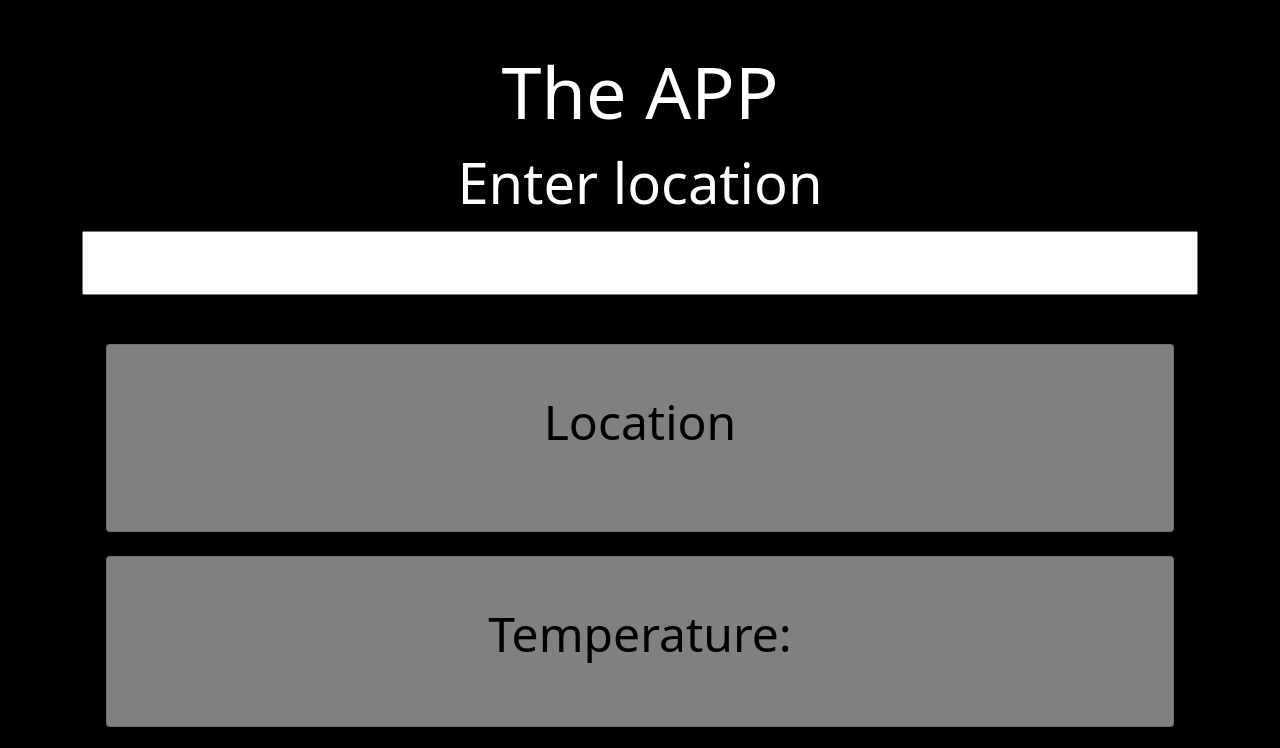
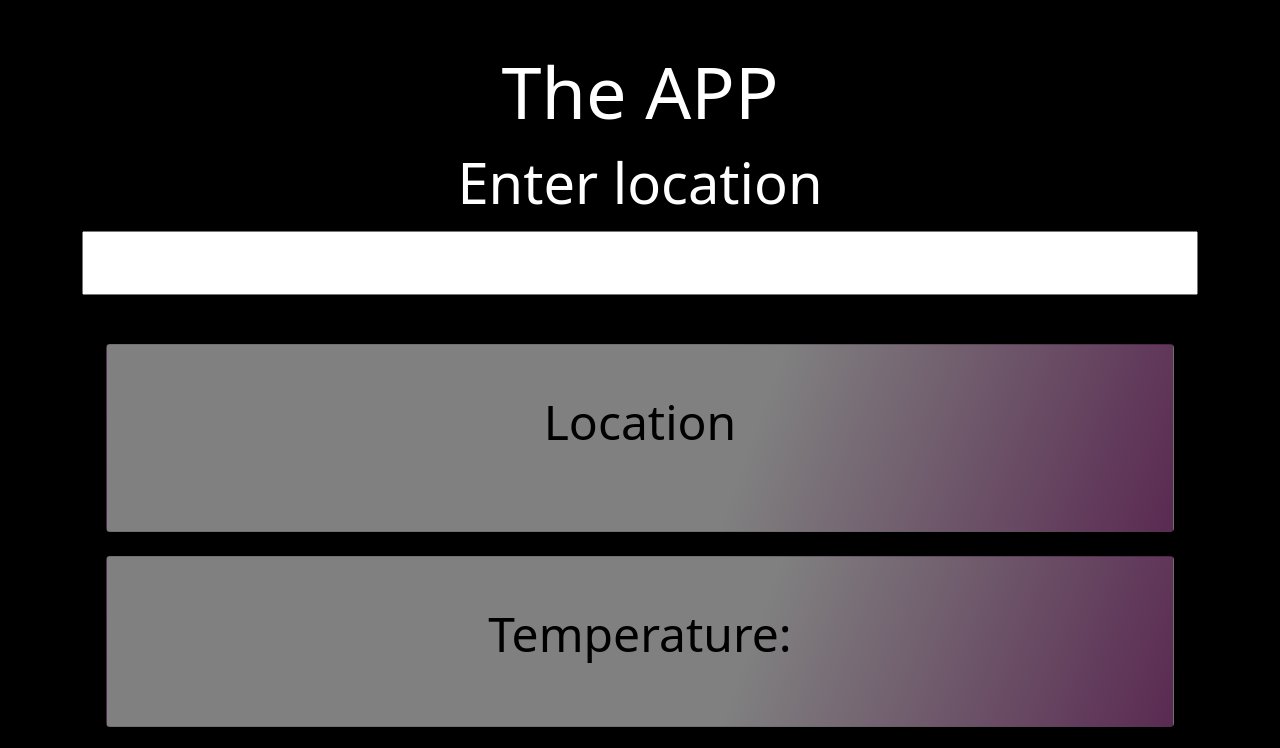
Before and after one commit to kowais915/weather-app, a plain HTML site: page index.html in a window 1280 px wide. Shown: the top 748 px of the page. Drawn offline with nearby package versions, Linux system fonts and the light colour scheme.

Commit message:
added a linear gradient

```diff
--- a/app.js
+++ b/app.js
@@ -15,7 +15,9 @@ const update = async(city)=>{
 
        temp.innerHTML = `<p>${gettingId.Temperature.Metric.Value} &deg;C </p>`;
        if(gettingId.IsDayTime == true){
-           day.innerText = "yes"
+
+
+           day.innerText = `yes`
            body.classList.add('day');
            title.classList.add('text-white');
 
--- a/styles.css
+++ b/styles.css
@@ -6,6 +6,7 @@
 body {
     background-color: black;
     color: white;
+
 }
 
 .title{
@@ -29,6 +30,6 @@ input{
     opacity: 0.5;
     z-index: 0;
     color: black;
-    tex
+    background: linear-gradient(110deg, #fff 60%, #b454a4);
 
 }
```
